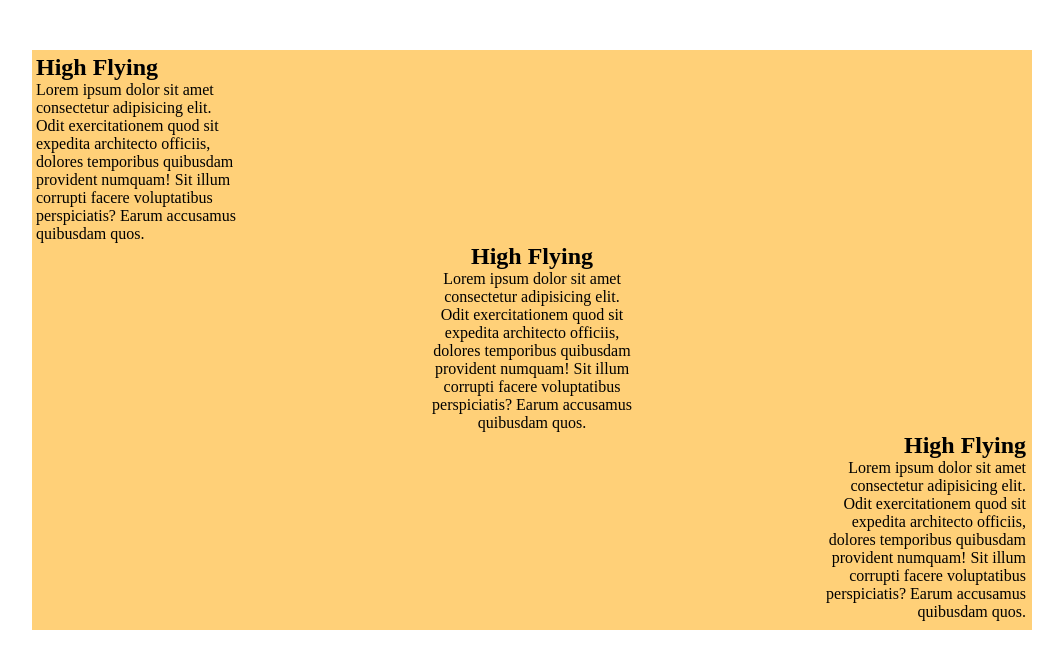
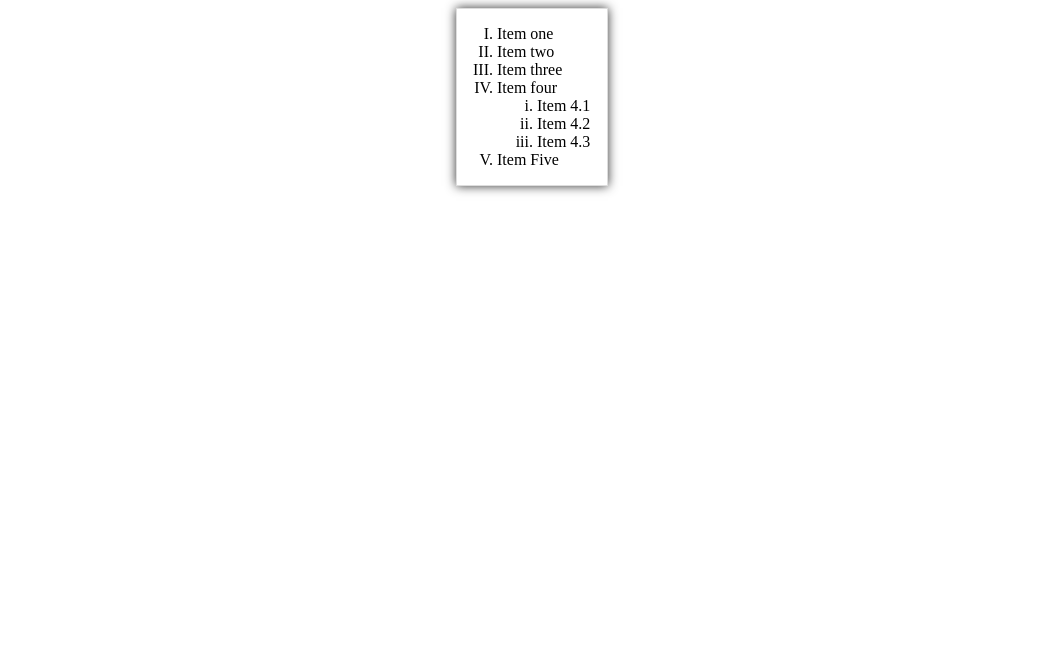
Before and after one commit to manhhieu120499/thucHanhTuan1_VoManhHieu_21097401_06, a plain HTML site: page bai4.html in a window 1280 px wide. Shown: the whole page, without its empty margins (108-1171 px from the left). Drawn offline with Linux system fonts and the light colour scheme.

Commit message:
edit bai 4

```diff
--- a/bai4.html
+++ b/bai4.html
@@ -1,68 +1,45 @@
 <!DOCTYPE html>
 <html lang="en">
-
 <head>
     <meta charset="UTF-8">
     <meta http-equiv="X-UA-Compatible" content="IE=edge">
     <meta name="viewport" content="width=device-width, initial-scale=1.0">
     <title>Document</title>
     <style>
-        * {
-            box-sizing: border-box;
-            margin: auto;
+        .box {
+            width: 150px;
+            min-height: 60px;
+            margin: 0 auto;
+            border: 1px solid #ddd;
+            box-shadow: 0px 0px 10px #333;
         }
 
-        .box {
-            width: 1000px;
-            height: 580px;
-            background-color: #ffd078;
-            padding: 4px;
-            margin-top: 50px;
+        .list > li {
+            list-style: upper-roman;
         }
 
-        .box1 {
-            margin-left: 0;
-            text-align: left;
-            width: 200px;
+        .sub-list > li {
+            list-style: lower-roman;
         }
 
-        .box2 {
-            margin: 0 auto;
-            text-align: center;
-            width: 200px;
-        }
 
-        .box3 {
-            text-align: right;
-            margin-left: 790px;
-            width: 200px;
-        }
     </style>
 </head>
-
 <body>
     <div class="box">
-        <div class="box1">
-            <h2>High Flying</h2>
-            <p>Lorem ipsum dolor sit amet consectetur adipisicing elit. Odit exercitationem quod sit expedita architecto officiis, dolores temporibus quibusdam provident numquam! Sit illum corrupti facere voluptatibus perspiciatis? Earum accusamus quibusdam
-                quos.
-            </p>
-        </div>
-
-        <div class="box2">
-            <h2>High Flying</h2>
-            <p>Lorem ipsum dolor sit amet consectetur adipisicing elit. Odit exercitationem quod sit expedita architecto officiis, dolores temporibus quibusdam provident numquam! Sit illum corrupti facere voluptatibus perspiciatis? Earum accusamus quibusdam
-                quos.
-            </p>
-        </div>
-
-        <div class="box3">
-            <h2>High Flying</h2>
-            <p>Lorem ipsum dolor sit amet consectetur adipisicing elit. Odit exercitationem quod sit expedita architecto officiis, dolores temporibus quibusdam provident numquam! Sit illum corrupti facere voluptatibus perspiciatis? Earum accusamus quibusdam
-                quos.
-            </p>
-        </div>
+        <ol class="list">
+            <li>Item one</li>
+            <li> Item two</li>
+            <li>Item three</li>
+            <li>Item four
+                <ol class="sub-list">
+                    <li>Item 4.1</li>
+                    <li>Item 4.2</li>
+                    <li>Item 4.3</li>
+                </ol>
+            </li>
+            <li>Item Five</li>
+        </ol>
     </div>
 </body>
-
 </html>
```
